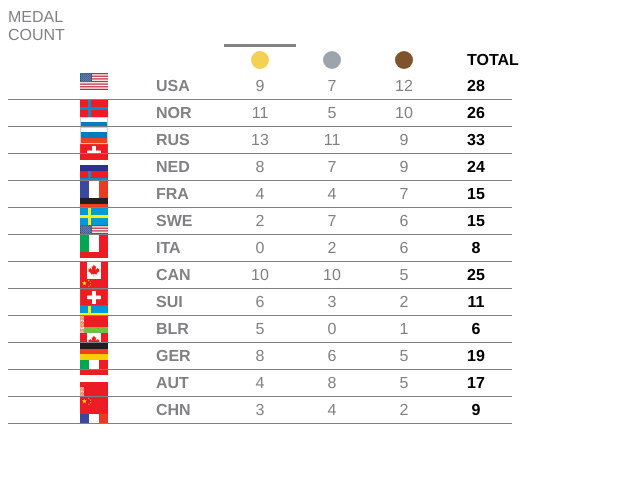
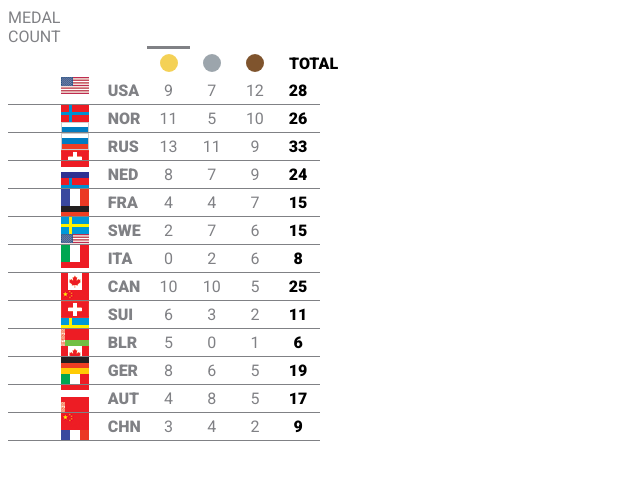
Before and after one commit to dcoli/goldclicker, an Angular app: page / in a window 1280 px wide. Shown: the top 480 px of the page, without its empty margins (0-640 px from the left). Built offline with nearby package versions, Linux system fonts and the light colour scheme.

Commit message:
flag space sizing

```diff
--- a/src/styles.css
+++ b/src/styles.css
@@ -1,3 +1,5 @@
+@import url('https://fonts.googleapis.com/css?family=Roboto:400,700,900');
+
 :root {
     --grey: #808185;
     --flagy: -17px;
@@ -5,7 +7,8 @@
 
 /* You can add global styles to this file, and also import other style files */
 #goldclicker {
-    font-family: Helvetica, Arial, sans-serif;
+    font-family: Roboto, Helvetica, Arial, sans-serif;
+    font-stretch: condensed;
     color: var(--grey);
     text-transform: uppercase;
     display: table;
@@ -19,7 +22,7 @@
 
 nav > div, listing-component > div {
     margin: 4px;
-    width: 4em;
+    width: 2.2em;
     height: 17px;
     text-align: center;
 }
@@ -38,7 +41,7 @@ nav > div {
     width: 18px;
     height: 18px;
     border-radius: 50%;
-    margin: 4px auto;
+    margin: 5px auto;
     text-align: center;
 }
 
@@ -81,7 +84,7 @@ listing-component > div {
 }
 
 .code, .total {
-    font-weight: bold;
+    font-weight: 900;
 }
 
 .total {
@@ -92,9 +95,10 @@ listing-component > div {
     background-image: url('/assets/flags.png');
     background-repeat: no-repeat;
     /* background-size: 17px 28px; */
-    height: 14px;
+    /* height: 17px; */
+    /* margin: 4px; */
     /* width: 28px; */
-    overflow: hidden;
+    /* overflow: hidden; */
 }
 
 .AUT {
```
